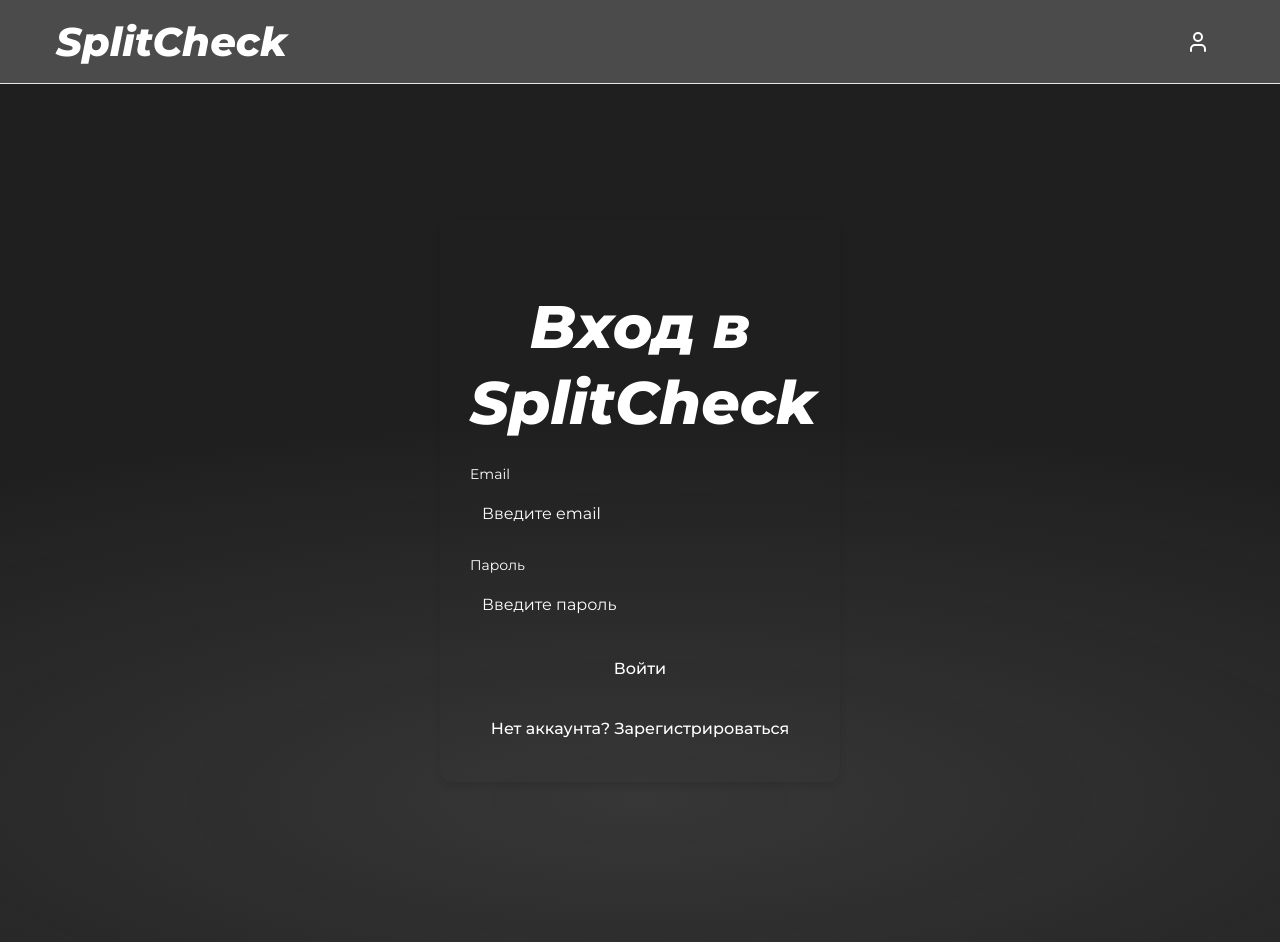
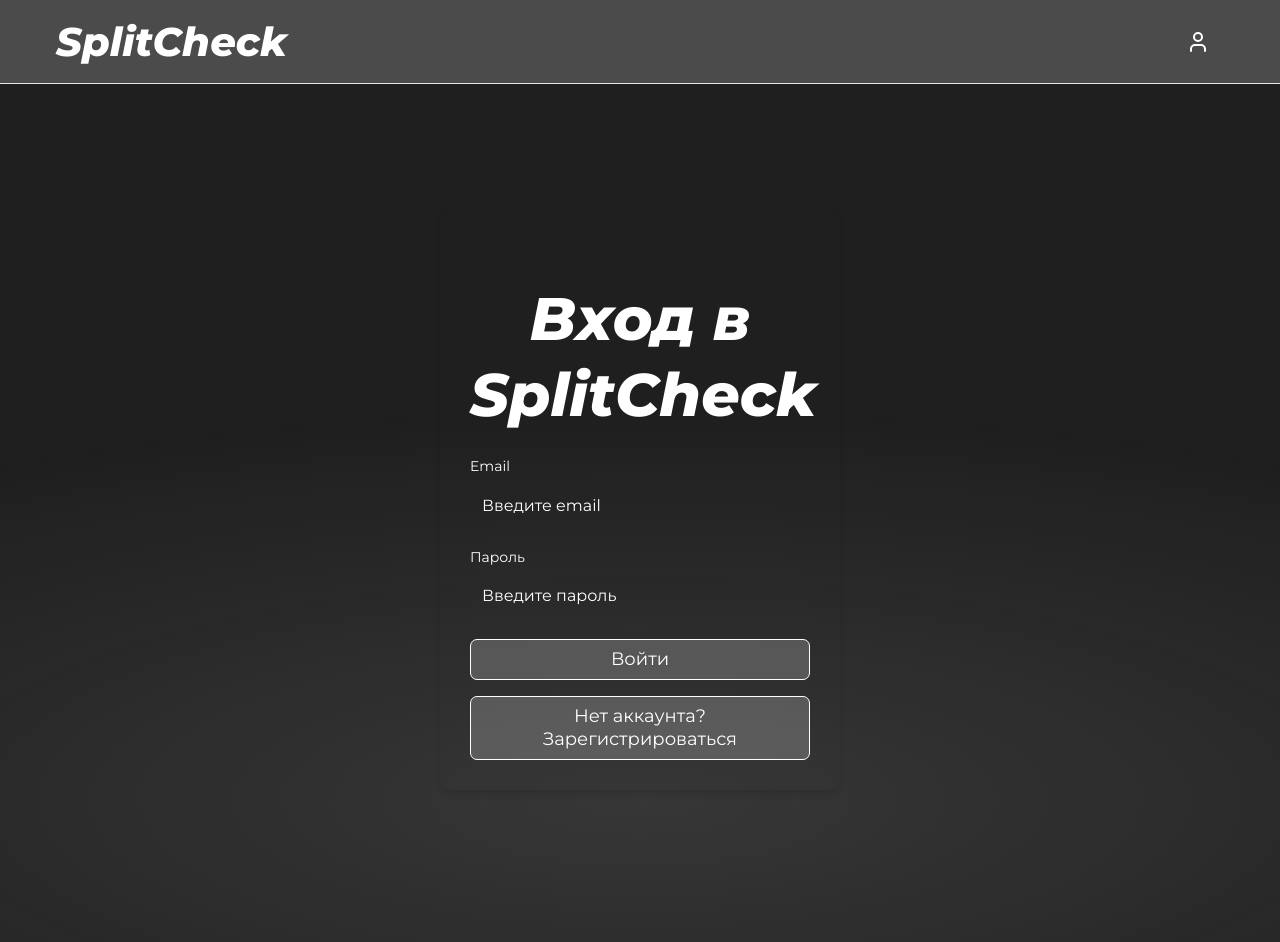
Before and after one commit to savin-maksim/split-check, a React (Vite) app in the folder frontend/: page /login in a window 1280 px wide. Shown: the top 942 px of the page. Built offline with nearby package versions, Linux system fonts and the light colour scheme.

Commit message:
fixed styles buttons

```diff
--- a/frontend/src/pages/login-page.scss
+++ b/frontend/src/pages/login-page.scss
@@ -59,38 +59,38 @@
   }
 }
 
-.button {
-  padding: 12px;
-  border: none;
-  border-radius: 8px;
-  font-size: 16px;
-  font-weight: 500;
-  cursor: pointer;
-  transition: all 0.2s;
+// .button {
+//   padding: 12px;
+//   border: none;
+//   border-radius: 8px;
+//   font-size: 16px;
+//   font-weight: 500;
+//   cursor: pointer;
+//   transition: all 0.2s;
 
-  &--primary {
-    background-color: var(--color-primary);
-    color: white;
+//   &--primary {
+//     background-color: var(--color-primary);
+//     color: white;
 
-    &:hover:not(:disabled) {
-      background-color: var(--color-primary-dark);
-    }
+//     &:hover:not(:disabled) {
+//       background-color: var(--color-primary-dark);
+//     }
 
-    &:disabled {
-      opacity: 0.7;
-      cursor: not-allowed;
-    }
-  }
+//     &:disabled {
+//       opacity: 0.7;
+//       cursor: not-allowed;
+//     }
+//   }
 
-  &--text {
-    background: none;
-    color: var(--color-primary);
-    width: 100%;
-    margin-top: 8px;
+//   &--text {
+//     background: none;
+//     color: var(--color-primary);
+//     width: 100%;
+//     margin-top: 8px;
 
-    &:hover {
-      color: var(--color-primary-dark);
-      text-decoration: underline;
-    }
-  }
-}
+//     &:hover {
+//       color: var(--color-primary-dark);
+//       text-decoration: underline;
+//     }
+//   }
+// }
```
